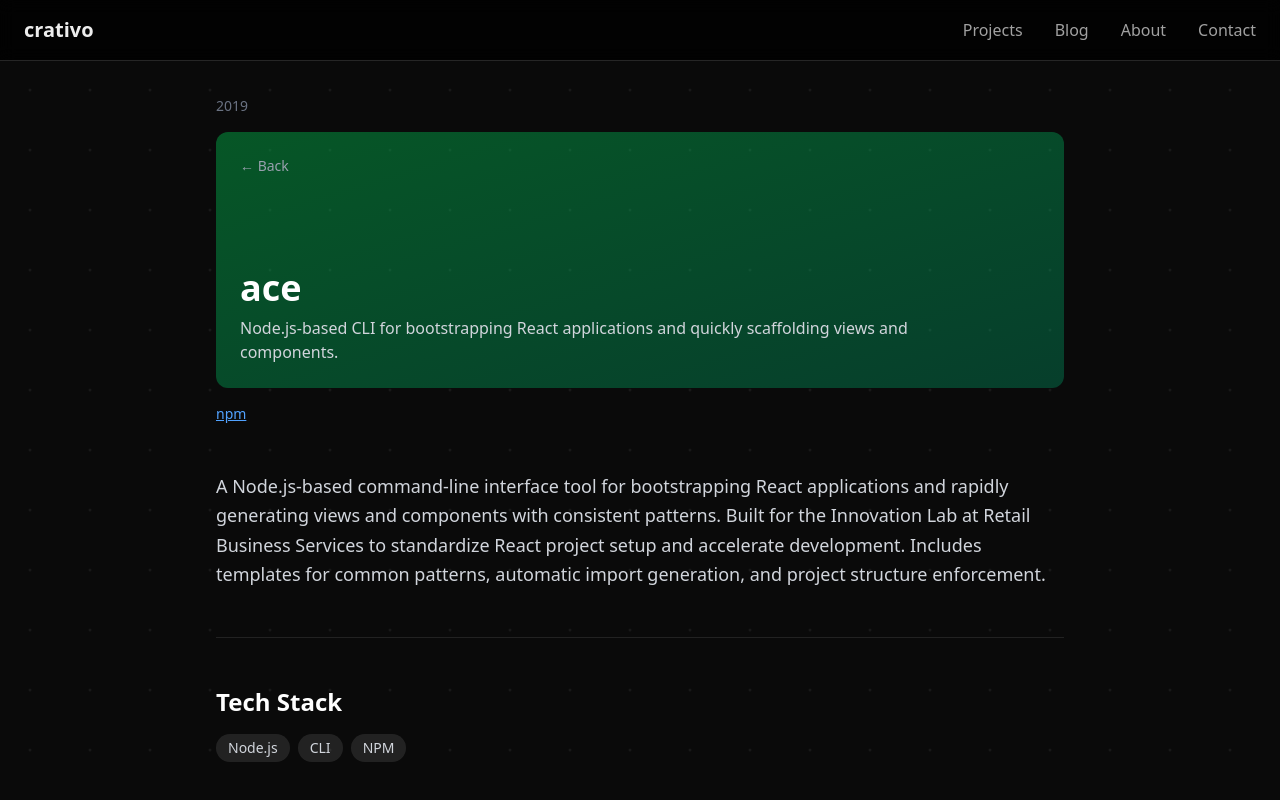
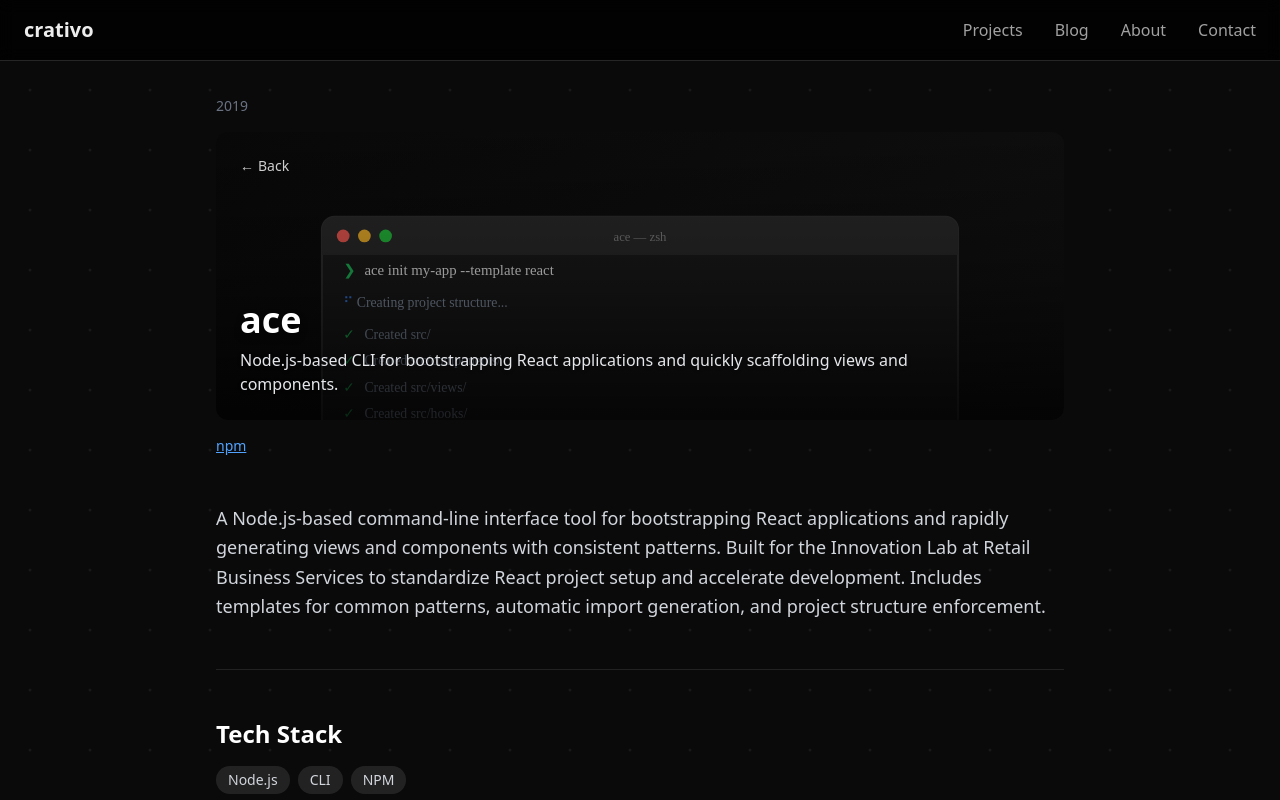
Before and after one commit to josmanvis/crativo.xyz, a Next.js app: page /projects/ace-cli in a window 1280 px wide. Shown: the top 800 px of the page. Built offline with nearby package versions, Linux system fonts and the light colour scheme.

Commit message:
Fix ProjectHero to show actual project images

```diff
--- a/src/components/ProjectHero.tsx
+++ b/src/components/ProjectHero.tsx
@@ -1,4 +1,5 @@
 import Link from "next/link";
+import Image from "next/image";
 import { Project } from "@/types/project";
 
 const categoryGradients: Record<Project["category"], string> = {
@@ -15,41 +16,64 @@ interface ProjectHeroProps {
 }
 
 export default function ProjectHero({ project }: ProjectHeroProps) {
+  const hasImage = project.imageUrl && !project.imageUrl.includes('placeholder');
+
   return (
     <div className="relative">
-      {/* Gradient banner */}
-      <div
-        className={`h-64 bg-gradient-to-br ${categoryGradients[project.category]} flex flex-col justify-between p-6 rounded-xl`}
-      >
+      {/* Hero banner with image or gradient fallback */}
+      <div className="relative h-72 rounded-xl overflow-hidden">
+        {hasImage ? (
+          <>
+            <Image
+              src={project.imageUrl}
+              alt={project.title}
+              fill
+              className="object-cover object-top"
+              priority
+            />
+            {/* Overlay for text readability */}
+            <div className="absolute inset-0 bg-gradient-to-t from-black/80 via-black/40 to-black/20" />
+          </>
+        ) : (
+          <div className={`h-full bg-gradient-to-br ${categoryGradients[project.category]}`} />
+        )}
+
+        {/* Content overlay */}
+        <div className="absolute inset-0 flex flex-col justify-between p-6">
           {/* Back button */}
           <Link
             href="/"
-          className="text-gray-400 hover:text-white transition-colors text-sm w-fit"
+            className="text-white/80 hover:text-white transition-colors text-sm w-fit flex items-center gap-1"
           >
-          &larr; Back
+            <span>&larr;</span> Back
           </Link>
 
           {/* Title and description */}
           <div>
-          <h1 className="text-4xl font-bold text-white">{project.title}</h1>
-          <p className="text-gray-300 mt-2 max-w-2xl">
+            <h1 className="text-4xl font-bold text-white drop-shadow-lg">{project.title}</h1>
+            <p className="text-gray-200 mt-2 max-w-2xl drop-shadow">
               {project.description}
             </p>
           </div>
         </div>
+      </div>
 
       {/* Links row */}
+      {project.links.length > 0 && (
         <div className="flex gap-4 mt-4">
           {project.links.map((link) => (
             <a
               key={link.label}
               href={link.url}
+              target="_blank"
+              rel="noopener noreferrer"
               className="text-blue-400 hover:text-blue-300 underline text-sm transition-colors"
             >
               {link.label}
             </a>
           ))}
         </div>
+      )}
     </div>
   );
 }
```
Lines whose indentation alone changed are shown as unchanged.
